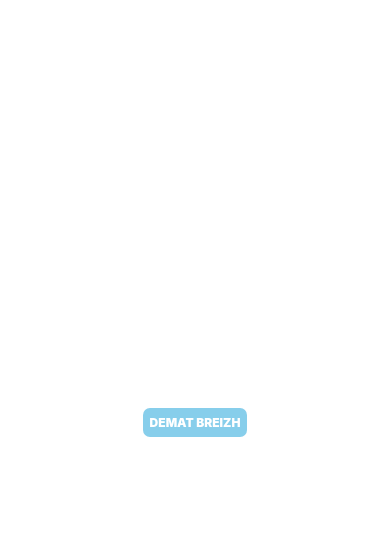
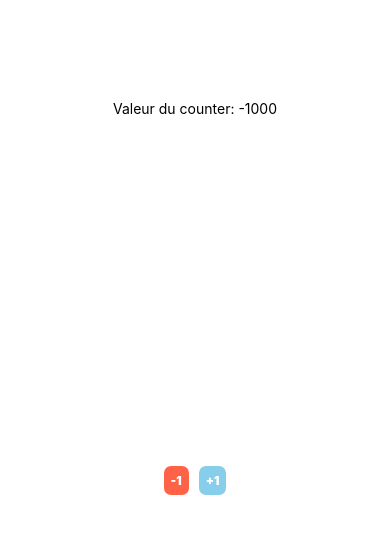
Before and after one commit to champix56/2025-06-25-frncv1, a React Native app: screen / in a window 390 px wide. Shown: the top 534 px of the page. Built offline with nearby package versions, Linux system fonts and the light colour scheme.

Commit message:
gestion hook state + effect

```diff
--- a/package.json
+++ b/package.json
@@ -11,6 +11,7 @@
   "dependencies": {
     "expo": "~53.0.12",
     "expo-status-bar": "~2.2.3",
+    "prop-types": "^15.8.1",
     "react": "19.0.0",
     "react-native": "0.79.4"
   },
--- a/src/App.js
+++ b/src/App.js
@@ -1,19 +1,95 @@
-import { StyleSheet, View } from 'react-native';
-import Button from './components/Button/Button';
+import { StyleSheet, Text, View } from "react-native";
+import Button from "./components/Button/Button";
+import { useState, useEffect } from "react";
 
+// export class App extends React.Component{
+//   constructor(props) {
+//     super(props);
+//     this.state={
+//       counter:0,
+//       text:"",
+//     }
+//   }
+// componentDidMount(){
+
+// }
+//   componentDidUpdate(os,od){
+
+//   }
+//   componentWillUnmount(){}
+//   render() {
+//     return (
+//       <View style={styles.c1}>
+//         <Text>Valeur du counter: {counter}</Text>
+//         <View style={styles.container}>
+//           <Button
+//             text="-1"
+//             bgColor="tomato"
+//             color="white"
+//             onPress={() => {
+//               this.setState({counter:this.state.counter+1})
+//               //this.state.counter--;
+//               console.trace(counter);
+//             }}
+//           />
+//           <Button
+//             text="+1"
+//             bgColor="skyblue"
+//             color="white"
+//             onPress={() => {
+//               counter++;
+//               console.trace(counter);
+//             }}
+//           />
+//         </View>
+//       </View>
+//     );
+//   }
+// }
 export default function App() {
+  const [counter, setCounter] = useState(0);
+
+  useEffect(() => {
+    //didMount
+    setCounter(-1000);
+  }, [])
+  useEffect(() => {
+    //didMount+didUpdate
+    console.warn(counter)
+    return () => {
+      //willUnmount
+    };
+  }, [counter])
   return (
-    <View style={styles.container}>
-      <Button text="Mon button" bgColor="skyblue" color="white" />
+    <View style={styles.c1}>
+      <Text>Valeur du counter: {counter}</Text>
+      <View style={styles.container}>
+        <Button text="-1" bgColor="tomato" color="white" onPress={()=>{
+          setCounter(counter-1);
+          console.trace(counter);
+        }} />
+        <Button text="+1" bgColor="skyblue" color="white" onPress={()=>{
+          setCounter(counter+1);
+          console.trace(counter);
+        }} />
+      </View>
     </View>
   );
 }
 
 const styles = StyleSheet.create({
+  c1: {
+    flex: 1,
+    backgroundColor: "#fff",
+    alignItems: "center",
+    justifyContent: "center",
+    paddingTop: 100,
+  },
   container: {
     flex: 1,
-    backgroundColor: '#fff',
-    alignItems: 'center',
-    justifyContent: 'center',
+    backgroundColor: "#fff",
+    alignItems: "center",
+    justifyContent: "center",
+    flexDirection: "row",
   },
 });
--- a/src/components/Button/Button.js
+++ b/src/components/Button/Button.js
@@ -1,11 +1,8 @@
 import { Text, TouchableHighlight, View, StyleSheet } from "react-native";
-/**
- *
- * @param {{bgColor:string,color:string}} props
- * @returns
- */
-const Button = (props) => {
-  console.log(props);
+
+
+const Button = ({text, onPress,bgColor='tomato', color='yellow'}) => {
+  //console.log(props);
   /**
    * gestion press du button
    * @param evt {GestureResponderEvent} event
@@ -13,17 +10,31 @@ const Button = (props) => {
    *
    */
   function onButtonPress(evt) {
-    console.log(evt);
-    alert("Titre", "message");
+    onPress();
   }
   return (
     <TouchableHighlight onPress={onButtonPress}>
-      <View style={[style.Touchable, { backgroundColor: props.bgColor }]}>
-        <Text style={[style.Text, { color: props.color }]}>DEMAT BREIZH</Text>
+      <View style={[style.Touchable, { backgroundColor: bgColor }]}>
+        <Text style={[style.Text, { color: color }]}>{text}</Text>
       </View>
     </TouchableHighlight>
   );
 };
+// Button.defaultProps={
+//     bgColor:'tomato',
+//     color:"yellow"
+// }
+// Button.propTypes ={
+//     bgColor:PropTypes.string.isRequired,
+//     color: PropTypes.string.isRequired,
+//     o: PropTypes.shape({
+//       e: PropTypes.number.isRequired,
+//       x: PropTypes.shape({
+//         a: PropTypes.string.isRequired
+//       }).isRequired
+//     }).isRequired
+//     //{e:4,x:{a:"s"}
+// }
 
 const style = StyleSheet.create({
   Touchable: {
```
Also changed, not shown: 1 other file (tests, documents, lock files or other folders).
